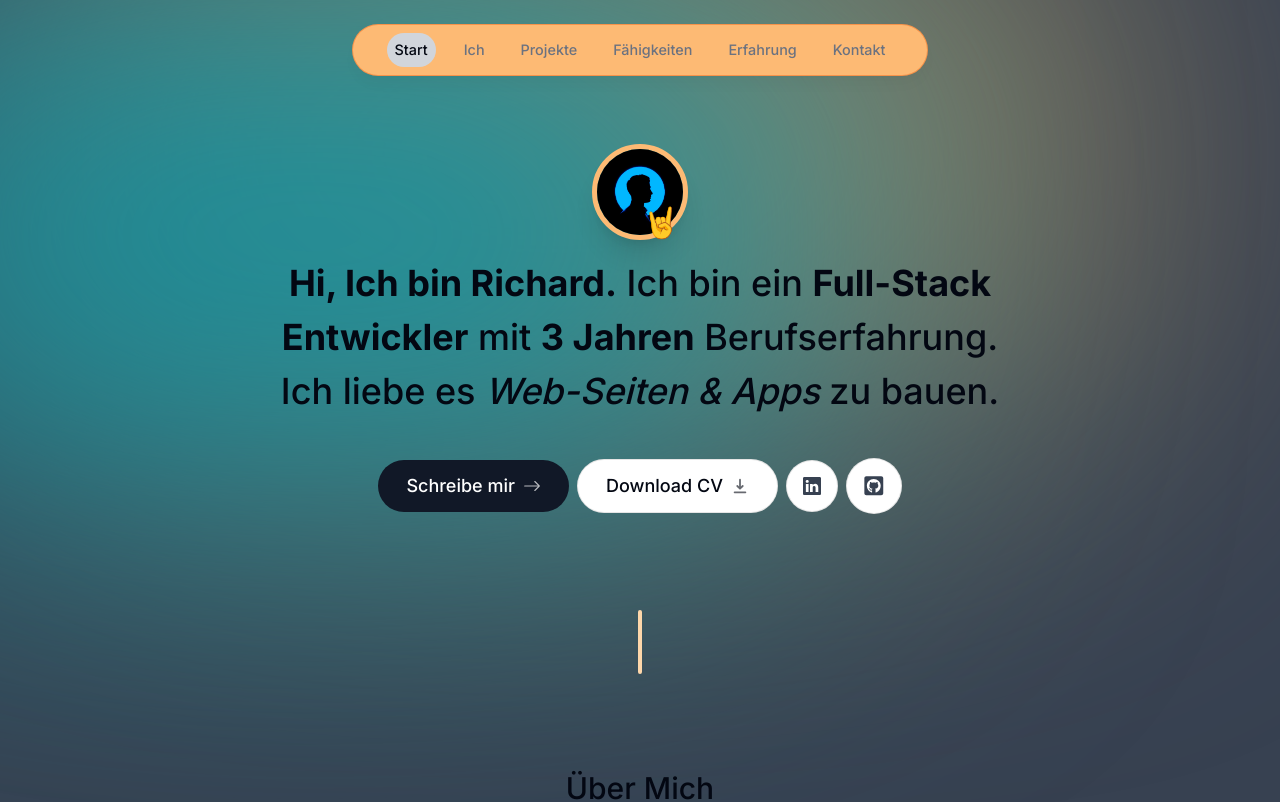
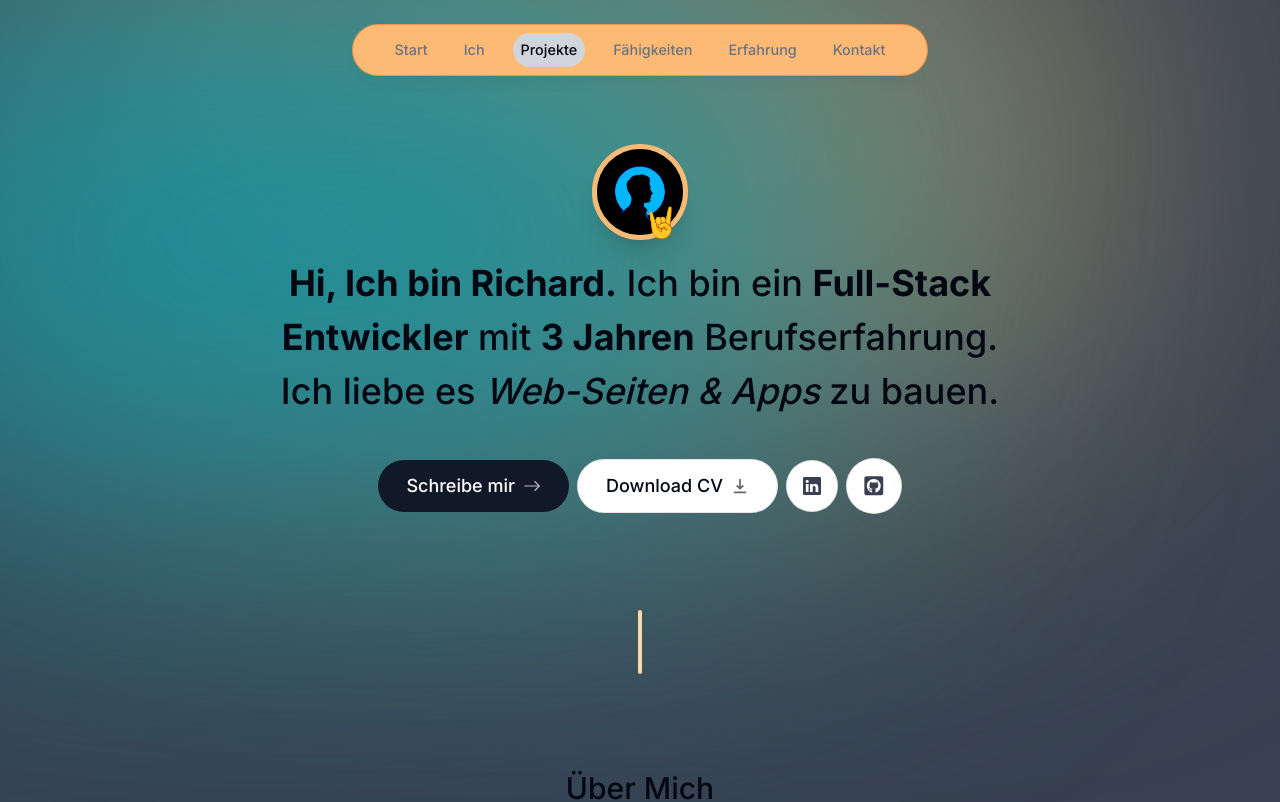
Before and after one commit to Gid3onJura/portfolio-website, a Next.js app: page / in a window 1280 px wide. Shown: the top 802 px of the page. Built offline with nearby package versions, Linux system fonts and the light colour scheme.

Commit message:
active section context hook

```diff
--- a/app/layout.tsx
+++ b/app/layout.tsx
@@ -2,6 +2,7 @@
 import "./globals.css"
 import { Inter } from "next/font/google"
 import Footer from "@/components/footer"
+import ActiveSectionContextProvider from "@/context/activeSectionContext"
 
 const inter = Inter({ subsets: ["latin"] })
 
@@ -17,9 +18,10 @@
         <div className="bg-[#b89767] absolute top-[-6rem] -z-10 right-[11rem] h-[31.25rem] w-[31.25rem] rounded-full blur-[10rem] sm:w-[68.75rem]"></div>
         <div className="bg-[#0c90a1] absolute top-[-1rem] -z-10 left-[-35rem] h-[31.25rem] w-[50rem] rounded-full blur-[10rem] sm:w-[68.75rem] md:left-[-33rem] lg:left-[-28rem] xl:left-[-15rem] 2xl:left-[-5rem]"></div>
 
-        <Header />
-
-        {children}
+        <ActiveSectionContextProvider>
+          <Header />
+          {children}
+        </ActiveSectionContextProvider>
 
         {/* <Footer /> */}
       </body>
--- a/components/about.tsx
+++ b/components/about.tsx
@@ -1,12 +1,26 @@
 "use client"
 
-import React from "react"
+import React, { useEffect } from "react"
 import SectionHeading from "./sectionheading"
 import { motion } from "framer-motion"
+import { useInView } from "react-intersection-observer"
+import { useActiveSectionContext } from "@/context/activeSectionContext"
 
 export default function About() {
+  const { ref, inView } = useInView({
+    threshold: 0.75,
+  })
+  const { setActiveSection } = useActiveSectionContext()
+
+  useEffect(() => {
+    if (inView) {
+      setActiveSection("Ich")
+    }
+  }, [inView, setActiveSection])
+
   return (
     <motion.section
+      ref={ref}
       className="max-w-[45rem] text-center leading-8 scroll-mt-28"
       initial={{ opacity: 0, scale: 0.5 }}
       animate={{ opacity: 1, scale: 1 }}
--- a/components/header.tsx
+++ b/components/header.tsx
@@ -1,13 +1,14 @@
 "use client"
 
-import React, { useState } from "react"
+import React, { useState, useContext } from "react"
 import { motion } from "framer-motion"
 import { links } from "@/lib/data"
 import Link from "next/link"
 import clsx from "clsx"
+import { useActiveSectionContext } from "@/context/activeSectionContext"
 
 export default function Header() {
-  const [activeSection, setActiveSection] = useState("Start")
+  const { activeSection, setActiveSection } = useActiveSectionContext()
 
   return (
     <header className="z-[999] relative">
--- a/components/intro.tsx
+++ b/components/intro.tsx
@@ -7,17 +7,30 @@
 import { BsArrowRight, BsLinkedin } from "react-icons/bs"
 import { HiDownload } from "react-icons/hi"
 import { FaGithubSquare } from "react-icons/fa"
+import { useActiveSectionContext } from "@/context/activeSectionContext"
+import { useInView } from "react-intersection-observer"
 
 export default function Intro() {
   const [pastYears, setPastYears] = useState(0)
   useEffect(() => {
-    const yearOfGraduation = new Date("2020-08-01").getFullYear()
+    const year = new Date("2020-08-01").getFullYear()
     const currentYear = new Date().getFullYear()
-    setPastYears(currentYear - yearOfGraduation)
+    setPastYears(currentYear - year)
   }, [])
 
+  const { ref, inView } = useInView({
+    threshold: 0.5,
+  })
+  const { setActiveSection } = useActiveSectionContext()
+
+  useEffect(() => {
+    if (inView) {
+      setActiveSection("Start")
+    }
+  }, [inView, setActiveSection])
+
   return (
-    <section id="start" className="mb-28 max-w-[50rem] text-center sm:mb-0 scroll-mt-[100rem]">
+    <section ref={ref} id="start" className="mb-28 max-w-[50rem] text-center sm:mb-0 scroll-mt-[100rem]">
       <div className="flex items-center justify-center">
         <div className="relative">
           <motion.div
--- a/components/projects.tsx
+++ b/components/projects.tsx
@@ -1,11 +1,26 @@
-import React from "react"
+"use client"
+
+import React, { useEffect } from "react"
 import SectionHeading from "./sectionheading"
 import { projectsData } from "@/lib/data"
 import Project from "./project"
+import { useInView } from "react-intersection-observer"
+import { useActiveSectionContext } from "@/context/activeSectionContext"
 
 export default function Projects() {
+  const { ref, inView } = useInView({
+    threshold: 0.5,
+  })
+  const { setActiveSection } = useActiveSectionContext()
+
+  useEffect(() => {
+    if (inView) {
+      setActiveSection("Projekte")
+    }
+  }, [inView, setActiveSection])
+
   return (
-    <section id="projects" className="scroll-mt-28">
+    <section ref={ref} id="projects" className="scroll-mt-28">
       <SectionHeading>Projekte</SectionHeading>
       <div>
         {projectsData.map((project, index) => (
--- /dev/null
+++ b/context/activeSectionContext.tsx
@@ -0,0 +1,41 @@
+"use client"
+
+import { links } from "@/lib/data"
+import React, { useState, createContext, useContext } from "react"
+
+type SectionName = (typeof links)[number]["name"]
+
+type ActiveSectionContextProviderProps = {
+  children: React.ReactNode
+}
+
+type ActiveSectionContextType = {
+  activeSection: SectionName
+  setActiveSection: React.Dispatch<React.SetStateAction<SectionName>>
+}
+
+export const ActiveSectionContext = createContext<ActiveSectionContextType | null>(null)
+
+export default function ActiveSectionContextProvider({ children }: ActiveSectionContextProviderProps) {
+  const [activeSection, setActiveSection] = useState<SectionName>("Start")
+
+  return (
+    <ActiveSectionContext.Provider
+      value={{
+        activeSection,
+        setActiveSection,
+      }}
+    >
+      {children}
+    </ActiveSectionContext.Provider>
+  )
+}
+
+export function useActiveSectionContext() {
+  const context = useContext(ActiveSectionContext)
+
+  if (context === null) {
+    throw new Error("useActiveSectionContext must be used within an Provider")
+  }
+  return context
+}
```
